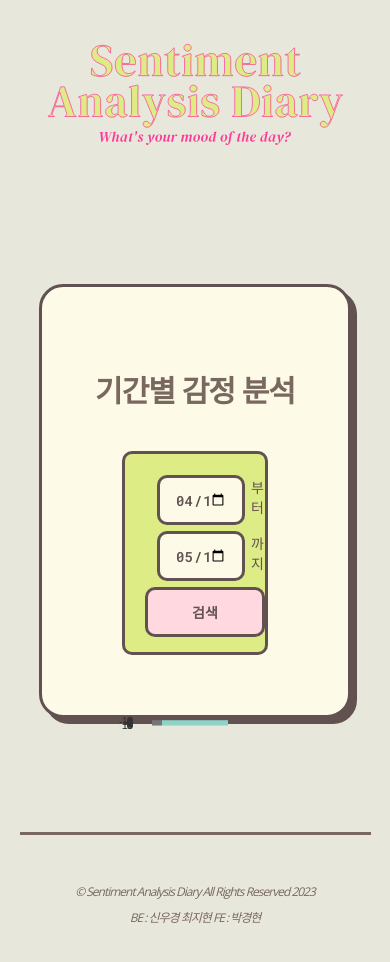
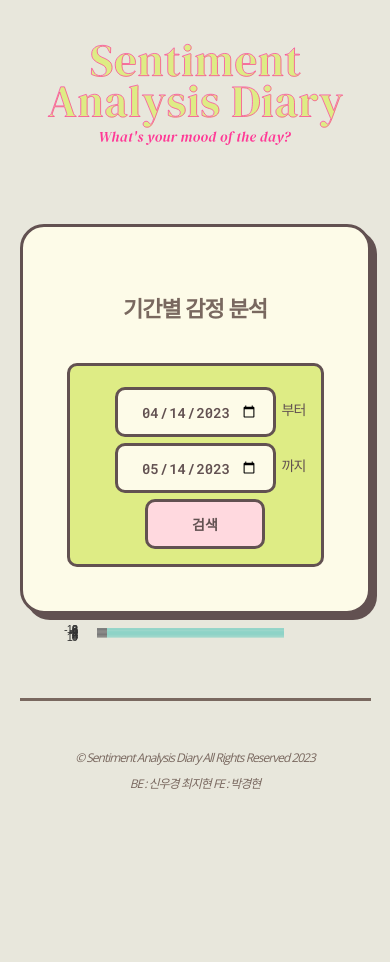
Before and after one commit to Pikadev1771/sentiment-analysis-diary, a Next.js app: page /analysis in a window 390 px wide. Shown: the top 962 px of the page. After the commit the page ends 844 px from the top, so only its background shows below. Built offline with nearby package versions, Linux system fonts and the light colour scheme; no server answers.

Commit message:
style - #47 analysis page 모바일 사이즈 padding 수정

```diff
--- a/pages/analysis/index.tsx
+++ b/pages/analysis/index.tsx
@@ -170,6 +170,10 @@ const ChartLayout = styled.div`
   flex-direction: column;
   align-items: center;
   margin: 100px auto;
+
+  @media screen and (max-width: 1024px) {
+    margin: 40px auto;
+  }
 `;
 
 const ChartBox = styled.div`
@@ -188,6 +192,11 @@ const ChartBox = styled.div`
     width: 80vw;
     height: 100%;
   }
+
+  @media screen and (max-width: 767px) {
+    width: 90vw;
+    padding: 4px;
+  }
 `;
 
 const ChartTitle = styled.p`
@@ -196,6 +205,10 @@ const ChartTitle = styled.p`
   color: ${({ theme }) => theme.color.lightBrown};
   font-weight: 600;
   margin-top: 60px;
+
+  @media screen and (max-width: 767px) {
+    font-size: 22px;
+  }
 `;
 
 const Form = styled.form`
```
Also changed, not shown: pages/diary/[date].tsx (+12 -0 lines), pages/edit/[date].tsx (+12 -0 lines).
